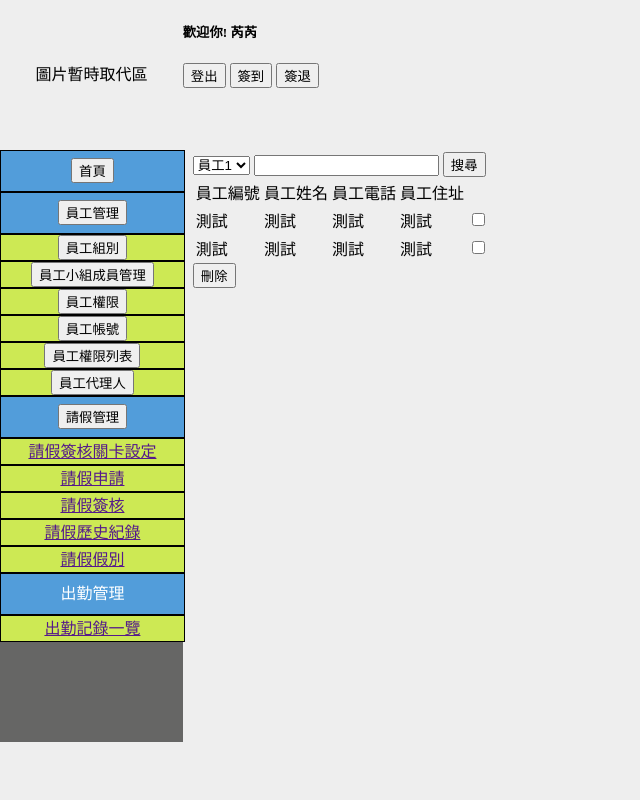
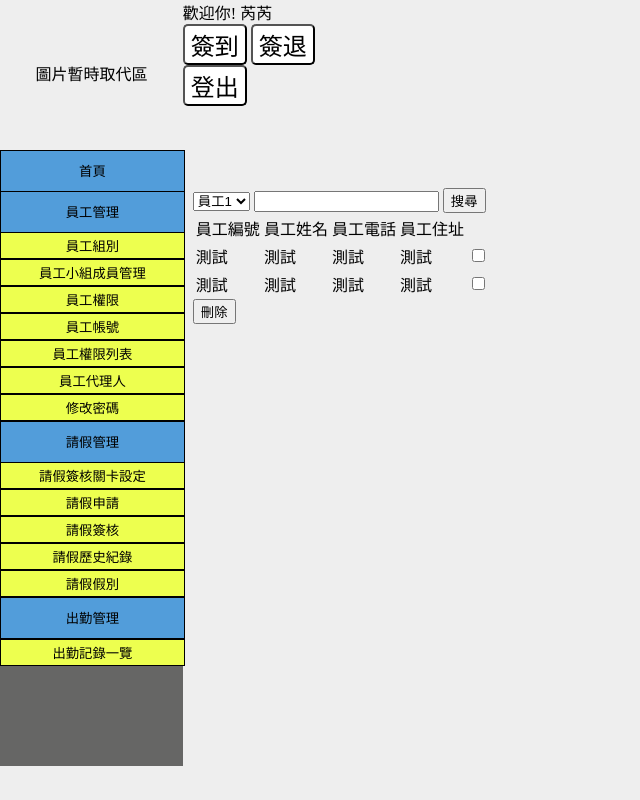
Before and after one commit to Geekgryphon/Attendance_system, a PHP site: page /test.php in a window 1280 px wide. Shown: the whole page, without its empty margins (0-640 px from the left). Run offline with PHP 8.4, Linux system fonts and the light colour scheme.

Commit message:
將範例分拆成底層可呼叫使用

```diff
--- /dev/null
+++ b/Common/View/SignInSuccess.php
@@ -0,0 +1,80 @@
+<!DOCTYPE html>
+<html lang="en">
+<head>
+    <meta charset="UTF-8">
+    <meta name="viewport" content="width=device-width, initial-scale=1.0">
+    <title>Document</title>
+    <style>
+        #LogInContainer {
+            display: flexbox;
+        }
+
+        #LogInContainer > div {
+            display: flexbox;
+            flex-grow: 1;
+
+        }
+
+        #SignIn{
+            background-color: white;
+            border-radius: 5px;
+            padding: 20px, 10px;
+            font-size: 24px;
+            transition: all 1s;
+        }
+
+        #SignIn:hover{
+            background-color: blue;
+            color: white;
+        }
+
+        #SignOut{
+            background-color: white;
+            border-radius: 5px;
+            padding: 20px, 10px;
+            font-size: 24px;
+            transition: all 1s;
+        }
+
+        #SignOut:hover{
+            background-color: orange;
+            color: white;
+        }
+
+        #LogOut{
+            background-color: white;
+            border-radius: 5px;
+            padding: 20px, 10px;
+            font-size: 24px;
+            transition: all 1s;
+        }
+
+        #LogOut:hover{
+            background-color: red;
+            color: white;
+        }
+
+
+    </style>
+</head>
+<body>
+    <div id="LogInContainer">
+        <div>
+            <span id="">歡迎你! 芮芮</span>
+        </div>
+        <div>
+            <!-- <form action=""> -->
+                <button id="SignIn">簽到</button>
+                <button id="SignOut">簽退</button>
+            <!-- </form> -->
+        </div>
+        <div>
+            <!-- <form action=""> -->
+                <button id="LogOut" type="submit">登出</button>
+            <!-- </form> -->
+        </div>
+
+
+    </div>
+</body>
+</html>
--- a/Common/View/WebUIDemo.php
+++ b/Common/View/WebUIDemo.php
@@ -8,7 +8,7 @@
         #EmployeeID{
             border: 1px solid #d9d9d9;
             border-radius: 5px;
-            pading: 20px;
+            padding: 20px;
             height: 25px;
             font-size: 14px;
             font-weight: 100;
--- /dev/null
+++ b/Common/View/css/menu.css
@@ -0,0 +1,60 @@
+body{
+    margin: auto auto;
+}
+
+.menu_last_button{
+    background-color: #529dda;
+    width: 100%;
+    height: 40px;
+    line-height: 40px;
+    text-align: center;
+    border: 1px solid black;
+    color: white;
+}
+
+
+.menu_button{
+    background-color: #529dda;
+    width: 100%;
+    height: 40px;
+    line-height: 40px;
+    text-align: center;
+    border: 1px solid black;
+    border-bottom: 0px;
+    color: white;
+}
+
+.submenu_button{
+    background-color: #edff4f;
+    width: 100%;
+    height: 25px;
+    line-height: 25px;
+    text-align: center;
+    border: 1px solid black;
+}
+
+#Company_Logo{
+    width: 100%;
+    height: 150px;
+    line-height: 150px;
+    text-align: center;
+}
+
+.menu_button > button, .menu_last_button > button, .selected_submenu_button > button, .submenu_button > button {
+    outline: none;
+    border: none;
+    color: black;
+    background-color: inherit;
+ }
+
+.hidden {
+    display: none;
+}
+
+.visible {
+    display: block;
+}
+
+.selected_submenu_button{
+    background-color: #faa9e2;
+}
--- /dev/null
+++ b/Common/View/javascript/menu.js
@@ -0,0 +1,22 @@
+function toggleVisibility(element) {
+    var element = document.getElementById(element);
+
+    if (element.classList.contains("visible")) {
+        element.classList.remove("visible");
+        element.classList.add("hidden"); // 添加隐藏类
+    } else {
+        element.classList.remove("hidden");
+        element.classList.add("visible"); // 添加可见类
+    }
+}
+
+function focusSelectedSubmenuButton(IdName){
+    var elements = document.querySelectorAll('.submenu_button');
+    var IdName = document.getElementById(IdName);
+
+    elements.forEach(function(element) {
+        element.classList.remove('selected_submenu_button');
+    });
+
+    IdName.classList.add("selected_submenu_button");
+}
--- a/Manager/View/CSS/Nav.css
+++ /dev/null
@@ -1,29 +0,0 @@
-body{
-    margin: auto auto;
-}
-
-.Nav_Block{
-    background-color: #529dda;
-    width: 100%;
-    height: 40px;
-    line-height: 40px;
-    text-align: center;
-    border: 1px solid black;
-    color: white;
-}
-
-.Nav_Func{
-    background-color: #cde954;
-    width: 100%;
-    height: 25px;
-    line-height: 25px;
-    text-align: center;
-    border: 1px solid black;
-}
-
-#Company_Logo{
-    width: 100%;
-    height: 150px;
-    line-height: 150px;
-    text-align: center;
-}
--- a/Manager/View/Javascript/Nav.js
+++ /dev/null
@@ -1,3 +0,0 @@
-function HideOrShow($ClassName) {
-
-}
--- a/Manager/View/Nav.php
+++ /dev/null
@@ -1,90 +0,0 @@
-<!DOCTYPE html>
-<html lang="en">
-<head>
-    <meta charset="UTF-8">
-    <meta name="viewport" content="width=device-width, initial-scale=1.0">
-    <title>Document</title>
-    <link rel="stylesheet" href="./CSS/Nav.css">
-    <style>
-
-        .hidden {
-            display: none; /* 隐藏元素 */
-        }
-
-        .visible {
-            display: block; /* 显示元素 */
-        }
-
-        .Selected_Fun{
-            background-color: #faa9e2;
-        }
-
-    </style>
-</head>
-<body>
-    <div id="Company_Logo">
-        圖片暫時取代區
-    </div>
-    <div>
-        <div class="Nav_Block"><button>首頁</button><br/></div>
-    </div>
-    <div>
-        <div class="Nav_Block"><button onclick="toggleVisibility('EmployFun');">員工管理</button><br/></div>
-        <!-- <img style="top:20px;" src="./Img/add_icon.png" /> -->
-        <div id="EmployFun" class="visible">
-            <div class="Nav_Func" id="EmployFun1"><button onclick="focusSelectedFunc('EmployFun1');">員工組別</button><br/></div>
-            <div class="Nav_Func" id="EmployFun2"><button onclick="focusSelectedFunc('EmployFun2');">員工小組成員管理</button><br/></div>
-            <div class="Nav_Func" id="EmployFun3"><button onclick="focusSelectedFunc('EmployFun3');">員工權限</button><br/></div>
-            <div class="Nav_Func" id="EmployFun4"><button onclick="focusSelectedFunc('EmployFun4');">員工帳號</button><br/></div>
-            <div class="Nav_Func" id="EmployFun5"><button onclick="focusSelectedFunc('EmployFun5');">員工權限列表</button><br/></div>
-            <div class="Nav_Func" id="EmployFun6"><button onclick="focusSelectedFunc('EmployFun6');">員工代理人</button><br/></div>
-        </div>
-    </div>
-    <div>
-        <div class="Nav_Block"><button onclick="toggleVisibility('LeaveFun');">請假管理</button><br/></div>
-        <div id="LeaveFun" class="visible">
-            <div class="Nav_Func"><a href="">請假簽核關卡設定</a><br/></div>
-            <div class="Nav_Func"><a href="">請假申請</a><br/></div>
-            <div class="Nav_Func"><a href="">請假簽核</a><br/></div>
-            <div class="Nav_Func"><a href="">請假歷史紀錄</a><br/></div>
-            <div class="Nav_Func"><a href="">請假假別</a><br/></div>
-        </div>
-    </div>
-    <div>
-        <div class="Nav_Block">出勤管理<br/></div>
-        <div>
-            <div class="Nav_Func"><a href="">出勤記錄一覽</a><br/></div>
-        </div>
-    </div>
-    <footer style="background-color: #666665; height:100px;">
-
-    </footer>
-    <script src="./Javascript/Nav.js"></script>
-
-    <script>
-    function toggleVisibility(element) {
-        var element = document.getElementById(element);
-
-        if (element.classList.contains("visible")) {
-            element.classList.remove("visible");
-            element.classList.add("hidden"); // 添加隐藏类
-        } else {
-            element.classList.remove("hidden");
-            element.classList.add("visible"); // 添加可见类
-        }
-    }
-
-    function focusSelectedFunc(IdName){
-        var elements = document.querySelectorAll('.Nav_Func');
-        var IdName = document.getElementById(IdName);
-
-        elements.forEach(function(element) {
-            element.classList.remove('Selected_Fun');
-        });
-
-        IdName.classList.add("Selected_Fun");
-    }
-
-    </script>
-</body>
-</html>
--- /dev/null
+++ b/Manager/View/menu.php
@@ -0,0 +1,51 @@
+<!DOCTYPE html>
+<html lang="en">
+<head>
+    <meta charset="UTF-8">
+    <meta name="viewport" content="width=device-width, initial-scale=1.0">
+    <title>Document</title>
+    <link rel="stylesheet" href="../../Common/View/css/menu.css">
+</head>
+<body>
+    <div id="Company_Logo">
+        圖片暫時取代區
+    </div>
+    <div>
+        <div class="menu_button"><button>首頁</button><br/></div>
+    </div>
+    <div>
+        <div class="menu_button"><button onclick="toggleVisibility('employmenu');">員工管理</button><br/></div>
+        <!-- <img style="top:20px;" src="./Img/add_icon.png" /> -->
+        <div id="employmenu" class="visible">
+            <div class="submenu_button" id="EmploymenuFun1"><button onclick="focusSelectedSubmenuButton('EmploymenuFun1');">員工組別</button><br/></div>
+            <div class="submenu_button" id="EmploymenuFun2"><button onclick="focusSelectedSubmenuButton('EmploymenuFun2');">員工小組成員管理</button><br/></div>
+            <div class="submenu_button" id="EmploymenuFun3"><button onclick="focusSelectedSubmenuButton('EmploymenuFun3');">員工權限</button><br/></div>
+            <div class="submenu_button" id="EmploymenuFun4"><button onclick="focusSelectedSubmenuButton('EmploymenuFun4');">員工帳號</button><br/></div>
+            <div class="submenu_button" id="EmploymenuFun5"><button onclick="focusSelectedSubmenuButton('EmploymenuFun5');">員工權限列表</button><br/></div>
+            <div class="submenu_button" id="EmploymenuFun6"><button onclick="focusSelectedSubmenuButton('EmploymenuFun6');">員工代理人</button><br/></div>
+            <div class="submenu_button" id="EmploymenuFun6"><button onclick="focusSelectedSubmenuButton('EmploymenuFun7');">修改密碼</button><br/></div>
+        </div>
+    </div>
+    <div>
+        <div class="menu_button"><button onclick="toggleVisibility('leavemenu');">請假管理</button><br/></div>
+        <div id="leavemenu" class="visible">
+            <div class="submenu_button" id="LeavemenuFun1"><button onclick="focusSelectedSubmenuButton('LeavemenuFun1');">請假簽核關卡設定</button><br/></div>
+            <div class="submenu_button" id="LeavemenuFun2"><button onclick="focusSelectedSubmenuButton('LeavemenuFun2');">請假申請</button><br/></div>
+            <div class="submenu_button" id="LeavemenuFun3"><button onclick="focusSelectedSubmenuButton('LeavemenuFun3');">請假簽核</button><br/></div>
+            <div class="submenu_button" id="LeavemenuFun4"><button onclick="focusSelectedSubmenuButton('LeavemenuFun4');">請假歷史紀錄</button><br/></div>
+            <div class="submenu_button" id="LeavemenuFun5"><button onclick="focusSelectedSubmenuButton('LeavemenuFun5');">請假假別</button><br/></div>
+        </div>
+    </div>
+    <div>
+        <div class="menu_last_button"><button onclick="toggleVisibility('signmenu');">出勤管理</button><br/></div>
+        <div id="signmenu" class="visible">
+            <div class="submenu_button" id="SignmenuFun1"><button onclick="focusSelectedSubmenuButton('SignmenuFun1');">出勤記錄一覽</button><br/></div>
+        </div>
+    </div>
+    <footer style="background-color: #666665; height:100px;">
+
+    </footer>
+    <script src="../../Common/View/Javascript/menu.js"></script>
+
+</body>
+</html>
--- a/Manager/View/test.php
+++ b/Manager/View/test.php
@@ -9,12 +9,12 @@
     <div style="display:flex; flex-wrap:nowrap">
         <div style="flex:1;">
             <?php
-                require_once "Nav.php";
+                require_once "menu.php";
             ?>
         </div>
         <div style="flex:6">
             <?php
-                require_once "LogIn.php";
+                require_once "../../Common/View/SignInSuccess.php";
                 require_once "View_Employee.php";
             ?>
         </div>
```
Also changed, not shown: Common/Function/menu.css (added, +60 -0 lines), Common/View/LoginSuccessPerson.php (deleted, +0 -14 lines), Common/View/img/add_icon.png (renamed from Manager/View/Img/add_icon.png), Common/View/img/remove_icon.png (renamed from Manager/View/Img/remove_icon.png).
